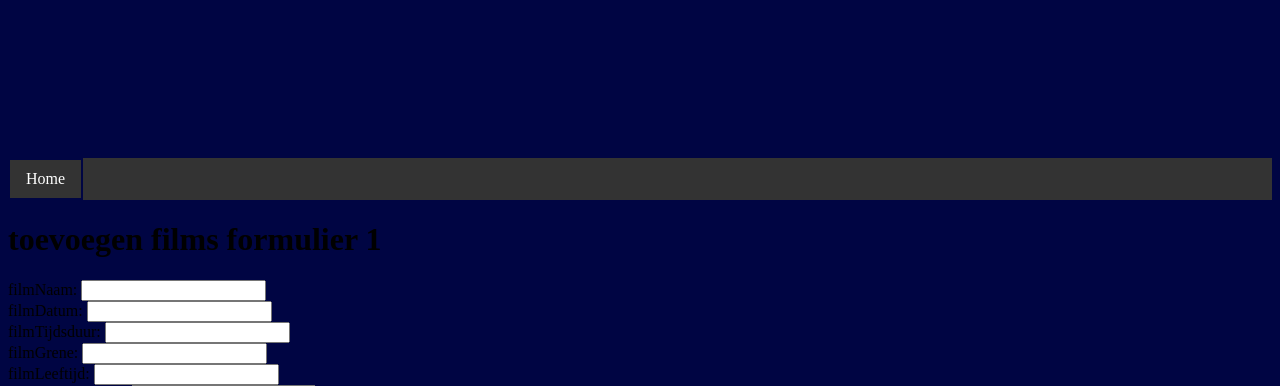
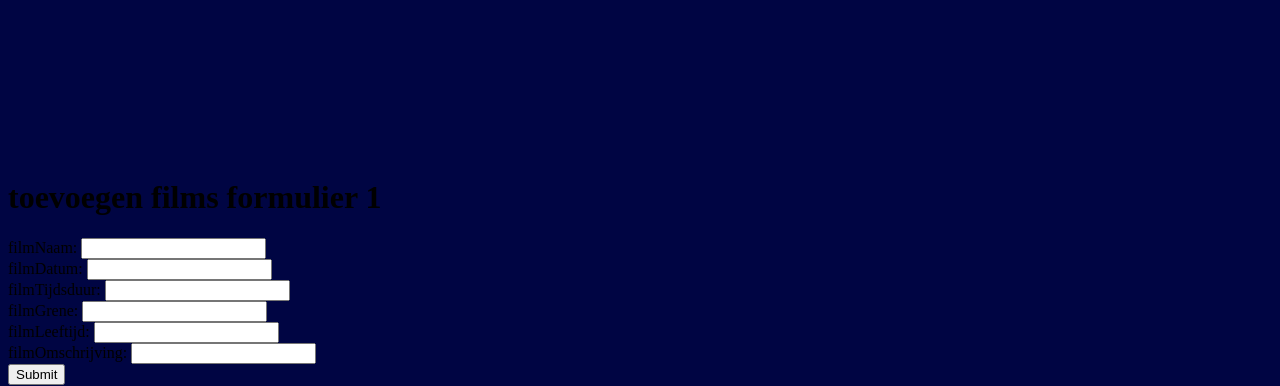
Before and after one commit to Omario010/Project4Git, a PHP site: page /createFilmFormulier1.php in a window 1280 px wide. Shown: the top 386 px of the page. Run offline with PHP 8.4, Linux system fonts and the light colour scheme.

Commit message:
Update createFilmFormulier1.php

```diff
--- a/createFilmFormulier1.php
+++ b/createFilmFormulier1.php
@@ -6,35 +6,7 @@
 		<link rel="stylesheet" href="styler.css">
 	</head>
 	<body>
-	<style>
-    ul {
-    list-style-type: none;
-    margin: 0;
-    padding: 0;
-    overflow: hidden;
-    background-color: #333;
-  }
 
-  li {
-    float: left;
-  }
-
-  li a {
-    display: block;
-    color: white;
-    text-align: center;
-    padding: 10px 16px;
-    text-decoration: none;
-  }
-
-  li a:hover {
-    background-color: #111;
-  }
-  </style>
-
-<ul>
-  <li><a class="active" href="home.php">Home</a></li>
-</ul>
 
 		<h1>toevoegen films formulier 1</h1>
 		<form action="createFilmFormulier2.php" method="post">
```
